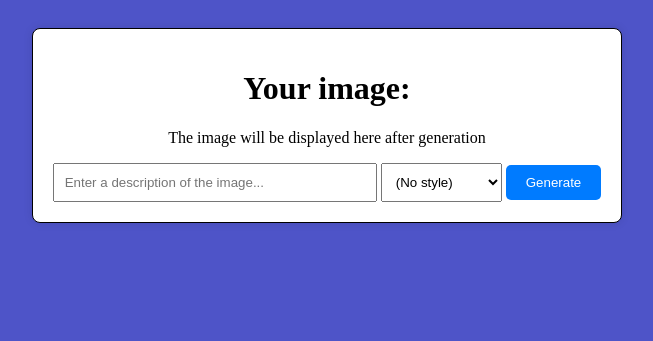
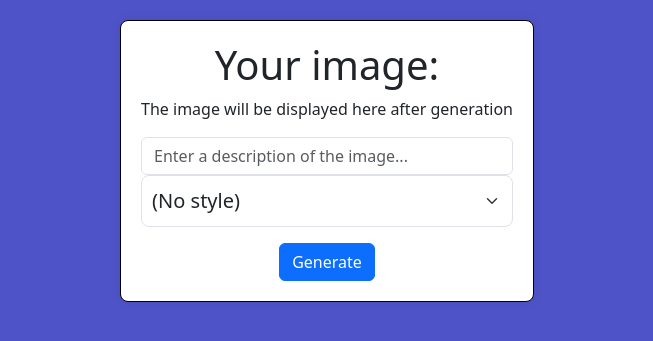
Before and after one commit to ArtemProgrammerIT/AI-Image, a Flask app: page / in a window 1280 px wide. Shown: the top 341 px of the page, without its empty margins (313-966 px from the left). Run offline with Flask 3, Linux system fonts and the light colour scheme.

Commit message:
Update index.html

```diff
--- a/Ai-image/templates/index.html
+++ b/Ai-image/templates/index.html
@@ -4,7 +4,9 @@
   <meta charset="UTF-8">
   <title>Create your creation!</title>
   <link rel="stylesheet" href="{{ url_for('static', filename='style.css') }}">
+  <link href="https://cdn.jsdelivr.net/npm/bootstrap@5.3.8/dist/css/bootstrap.min.css" rel="stylesheet" integrity="sha384-sRIl4kxILFvY47J16cr9ZwB07vP4J8+LH7qKQnuqkuIAvNWLzeN8tE5YBujZqJLB" crossorigin="anonymous">
 </head>
+
 <body class="area">
 
   <center>
@@ -17,8 +19,8 @@
     {% endif %}
 
     <form method="POST" action="/generate">
-      <input type="text" name="prompt" placeholder="Enter a description of the image..." required style="padding: 10px; width: 300px;">
-      <select name="style_index" style="padding: 10px;">
+      <input type="text" class="form-control" name="prompt" placeholder="Enter a description of the image..." required>
+      <select class="form-select form-select-lg mb-3" name="style_index" style="padding: 10px;">
         <option value="0">(No style)</option>
         <option value="1">Cinematic</option>
         <option value="2">Photographic</option>
@@ -30,7 +32,7 @@
         <option value="8">Neonpunk</option>
         <option value="9">3D Model</option>
       </select>
-      <button type="submit" style="padding: 10px 20px;">Generate</button>
+      <button class="btn btn-primary" type="submit">Generate</button>
     </form>
   </div>
   </center>
```
